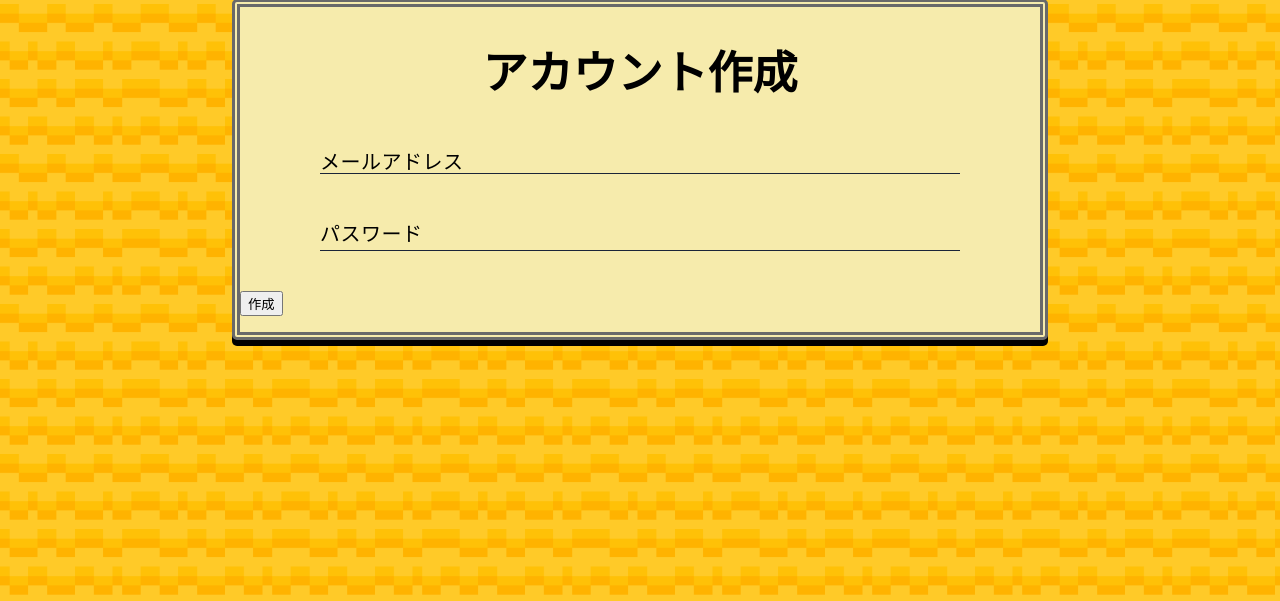
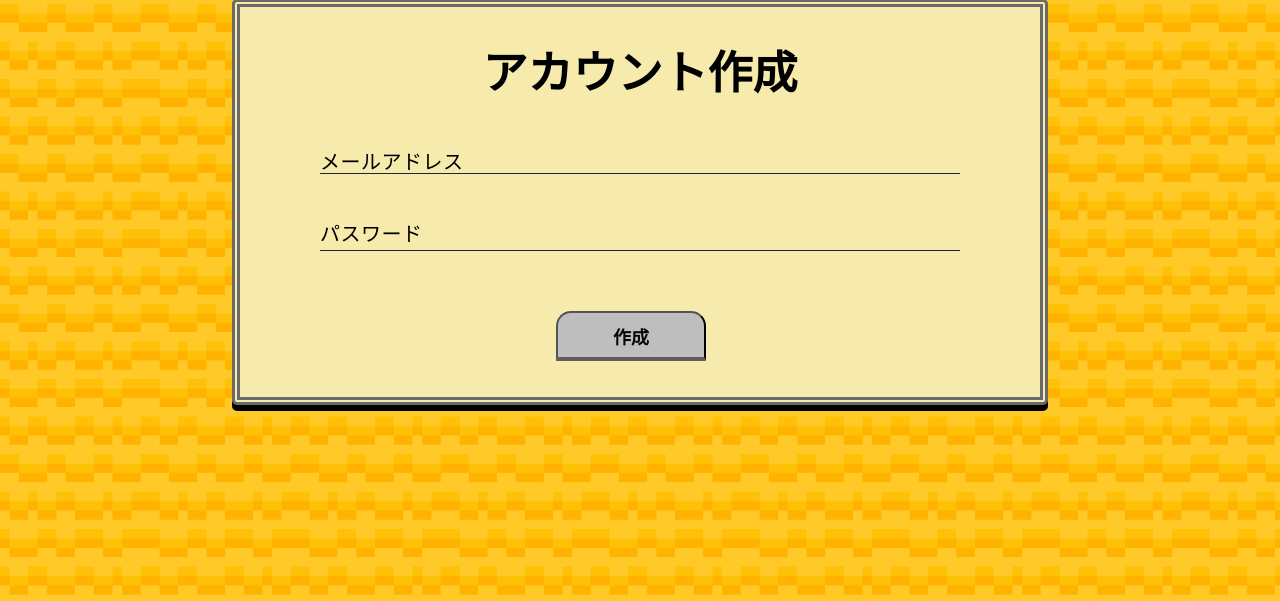
Before and after one commit to tsurumutsumi/T3N3, a PHP site: page /sign_up/sign_up_ok.php in a window 1280 px wide. Shown: the part 146-747 px from the top of the page. Run offline with PHP 8.4, Linux system fonts and the light colour scheme; some libraries are stand-ins or nearby versions; some web fonts are replaced.

Commit message:
sign.css変更(カーソルが当たった時の動作追加)

```diff
--- a/css/sign.css
+++ b/css/sign.css
@@ -223,3 +223,28 @@ p{
 .send_button:hover::before{
 	content: attr(data-hover);/* ホバー時のテキストをdata-hover属性から取得 */
 }
+
+/* 作成ボタン(sign_up_ok.php) */
+.create_button{
+    font-size: 18px;/*変更(5/17)*/
+    font-family: "ノスタルドット（M+）";
+    margin: 20px;
+	left: 37%;/*変更(5/17)*/
+	width: 150px;
+	height: 50px;
+	position: relative;
+	display: inline-block;
+	font-weight: bold;
+	padding: 8px 10px 5px 10px;
+	text-decoration: none;
+	color: #080808;
+	background: #bfbebe;
+	border-bottom: solid 4px #5e5d5c;
+	border-radius: 15px 15px 0 0;
+	transition: .4s;
+	overflow: hidden; /* オーバーフローを隠す */
+}
+/* ボタンのホバースタイル */
+.create_button:hover::before{
+	content: attr(data-hover);/* ホバー時のテキストをdata-hover属性から取得 */
+}
```
